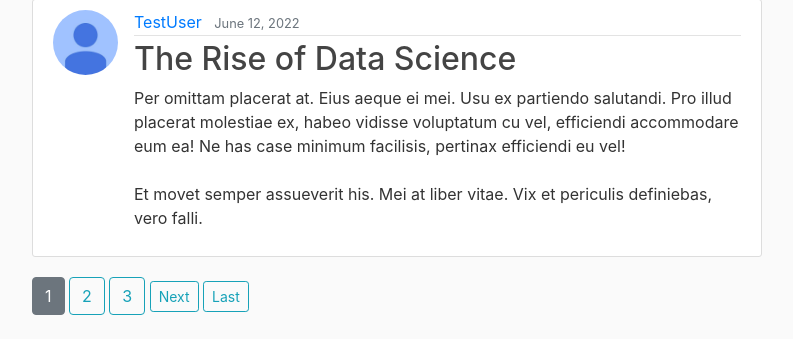
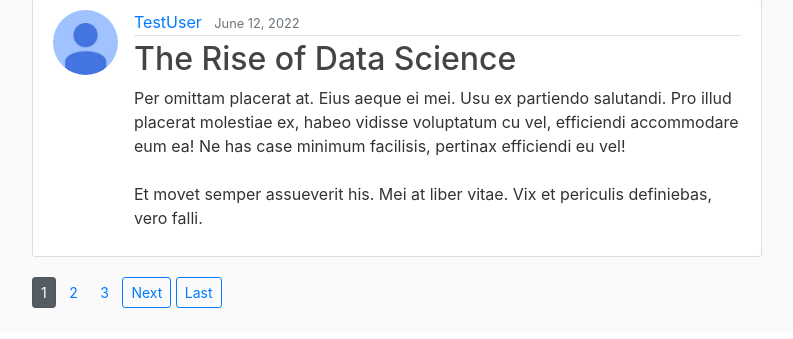
Before and after one commit to tjapit/python-projects, a Django app: page / in a window 1280 px wide. Shown: the part 1401-1740 px from the top of the page, without its empty margins (53-846 px from the left). After the commit the page ends 1709 px from the top, so only its background shows below. Run offline with Django 4.2, Linux system fonts and the light colour scheme; data comes from the database, SQL or seed files in the repository; parts of the project's set-up code (start-up, migrations or seed data) failed here and were passed over; some libraries are stand-ins or nearby versions.

Commit message:
Pagination: Styling
Changed pagination styling

```diff
--- a/tutorials/django_project/blog/templates/blog/home.html
+++ b/tutorials/django_project/blog/templates/blog/home.html
@@ -21,31 +21,31 @@
     {% comment %} Pagination {% endcomment %}
     {% if is_paginated %}
         {% if page_obj.has_previous %}
-            <a class="btn btn-outline-info mb-4 btn-sm" href="?page=1">
+            <a class="btn btn-outline-primary mb-4 btn-sm" href="?page=1">
             First
             </a>
-            <a class="btn btn-outline-info mb-4 btn-sm" href="?page={{ page_obj.previous_page_number }}">
+            <a class="btn btn-outline-primary mb-4 btn-sm" href="?page={{ page_obj.previous_page_number }}">
             Previous
             </a>
         {% endif %}
 
         {% for num in page_obj.paginator.page_range %}
             {% if page_obj.number == num %}
-                <a class="btn btn-secondary mb-4" href="?page={{ num }}">
+                <a class="btn btn-secondary mb-4 btn-sm active">
                 {{ num }}
                 </a>
             {% elif num > page_obj.number|add:'-3' and num < page_obj.number|add:'3' %}
-                <a class="btn btn-outline-info mb-4" href="?page={{ num }}">
+                <a class="btn btn-link mb-4 btn-sm" href="?page={{ num }}">
                 {{ num }}
                 </a>
             {% endif %}
         {% endfor %}
 
         {% if page_obj.has_next %}
-            <a class="btn btn-outline-info mb-4 btn-sm" href="?page={{ page_obj.next_page_number }}">
+            <a class="btn btn-outline-primary mb-4 btn-sm" href="?page={{ page_obj.next_page_number }}">
             Next
             </a>
-            <a class="btn btn-outline-info mb-4 btn-sm" href="?page={{ page_obj.paginator.num_pages }}">
+            <a class="btn btn-outline-primary mb-4 btn-sm" href="?page={{ page_obj.paginator.num_pages }}">
             Last
             </a>
         {% endif %}
--- a/tutorials/django_project/blog/views.py
+++ b/tutorials/django_project/blog/views.py
@@ -38,6 +38,7 @@ class PostListView(ListView):
     # ordering Posts by most recently posted ('-' indicates reversed order)
     ordering: Optional[Union[str, Sequence[str]]] =  '-date_posted'
 
+    # pagination attribute, # posts/page
     paginate_by: int = 5
 
 class PostDetailView(DetailView):
```
